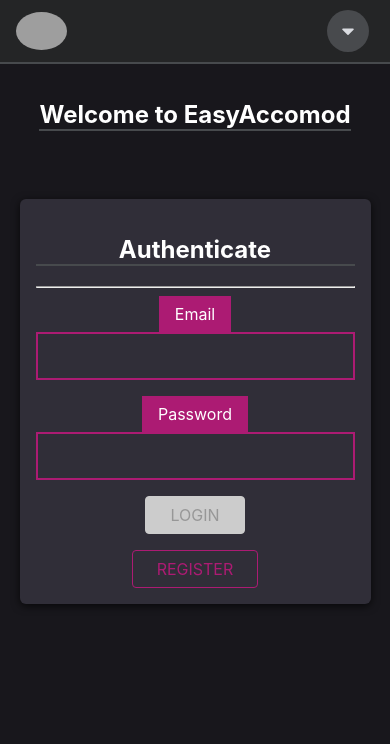
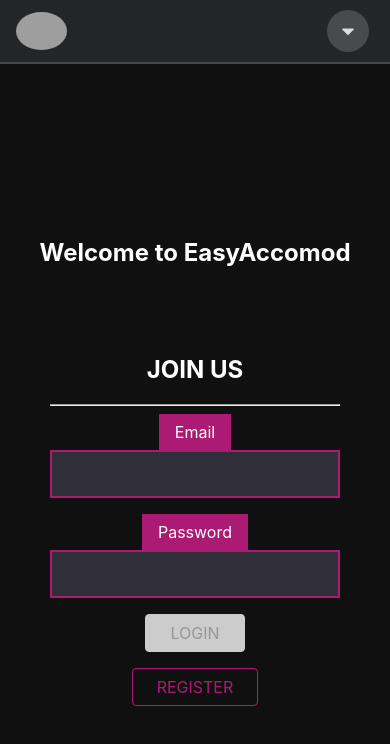
Before and after one commit to ichirou2910/EasyAccomod, a React (Create React App) app in the folder client/: page / in a window 390 px wide. Shown: the top 744 px of the page. Built offline with nearby package versions, Linux system fonts and the light colour scheme.

Commit message:
Restyle Main Page

```diff
--- a/client/src/shared/pages/MainPage.css
+++ b/client/src/shared/pages/MainPage.css
@@ -1,13 +1,23 @@
+.main-container {
+	position: fixed;
+	top: 0;
+	height: 100vh;
+	width: 100vw;
+}
+
 .main-page {
 	margin-top: calc(var(--nav-height) + 1rem);
 	display: flex;
+	width: 30rem;
+	height: 40rem;
+	margin: 5rem auto;
+	border-radius: var(--border-radius);
+	padding: 1rem;
 	flex-direction: column;
 	justify-content: center;
 	align-items: center;
-}
-
-.main-page h2 {
-	border-bottom: var(--border);
+	background-color: rgba(0, 0, 0, 0.9);
+	overflow-y: auto;
 }
 
 .main-page__actions {
@@ -22,18 +32,19 @@
 	border: 2px solid var(--bg-accent);
 	margin-bottom: 2rem;
 	text-align: center;
+	border-radius: var(--border-radius);
 }
 
 .main-page__actions a:hover {
 	border: 2px solid var(--accent-color);
-	border-radius: var(--border-radius);
 	color: var(--accent-color);
 }
 
-@media (max-width: 768px) {
-	.main-page__feeds {
-		flex-direction: column;
-		justify-content: space-around;
-		margin: 1rem;
+@media (max-width: 480px) {
+	.main-page {
+		width: 100%;
+		height: 100%;
+		margin-top: var(--nav-height);
+		border-radius: 0;
 	}
 }
--- a/client/src/shared/pages/MainPage.jsx
+++ b/client/src/shared/pages/MainPage.jsx
@@ -13,6 +13,12 @@
 			<Helmet>
 				<title>{'EasyAccomod - Main Page'}</title>
 			</Helmet>
+			<div
+				className="main-container"
+				style={{
+					backgroundImage: `url(${process.env.REACT_APP_HOST_URL}/uploads/images/main-background.png)`,
+				}}
+			>
 				<div className="main-page">
 					<h2 style={{ color: 'white' }}>Welcome to EasyAccomod</h2>
 					{!auth.isLoggedIn ? (
@@ -28,6 +34,7 @@
 						</div>
 					)}
 				</div>
+			</div>
 		</>
 	);
 };
--- a/client/src/user/pages/Auth.jsx
+++ b/client/src/user/pages/Auth.jsx
@@ -150,9 +150,17 @@
 			<Helmet>
 				<title>{'Bloggit - Authenticate'}</title>
 			</Helmet>
-			<Card className="authentication card--lighter">
+			<Card
+				className="authentication card--lighter"
+				style={{
+					backgroundColor: 'transparent',
+					margin: '2rem',
+					boxShadow: 'none',
+					overflow: 'overlay',
+				}}
+			>
 				{isLoading && <LoadingSpinner asOverlay />}
-				<h2>Authenticate</h2>
+				<h2>JOIN US</h2>
 				<hr />
 				<form onSubmit={authSubmitHandler}>
 					{(isLoginMode || userMode !== '') && (
```
Also changed, not shown: 5 other files (tests, documents, lock files or other folders). Lines whose indentation alone changed are shown as unchanged.
